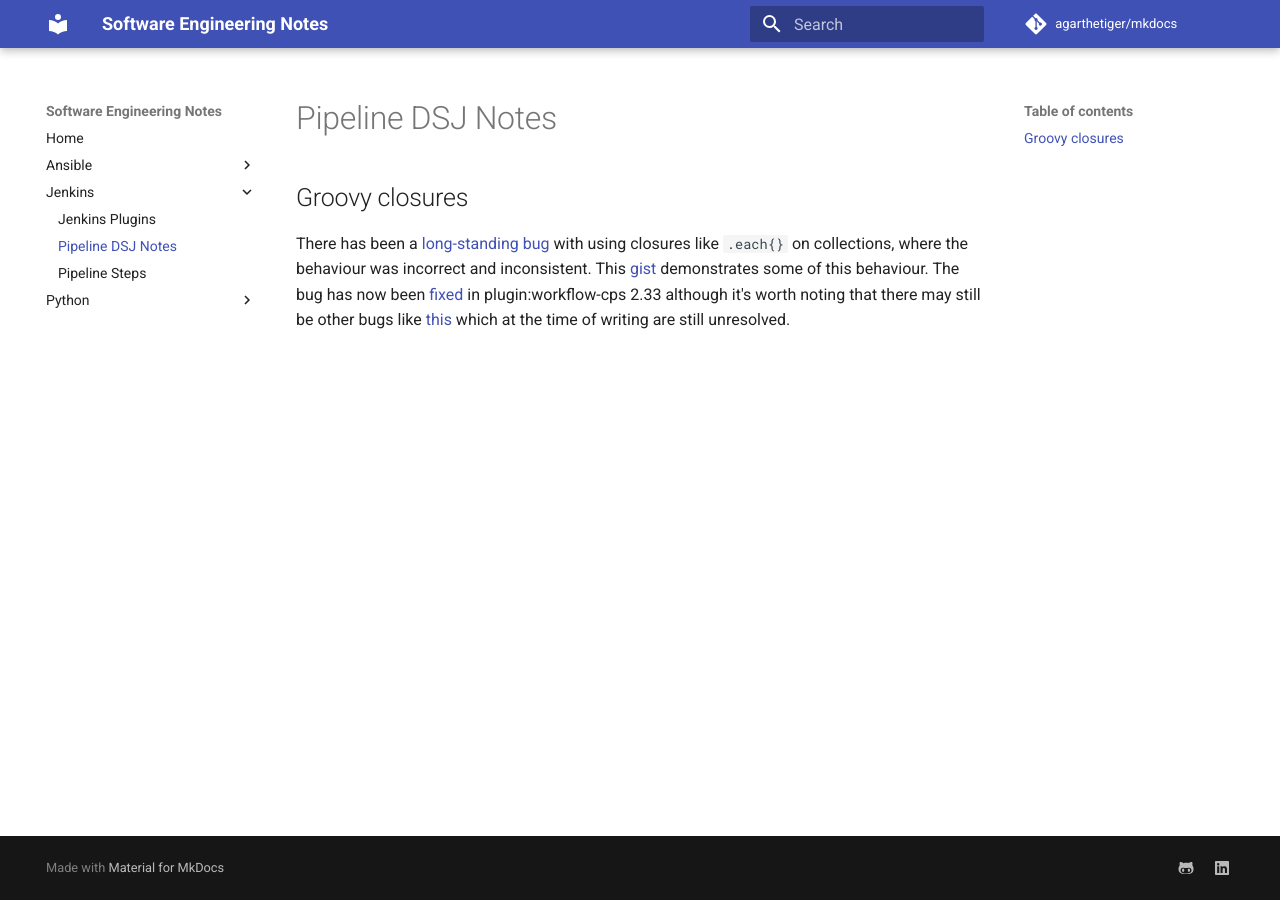
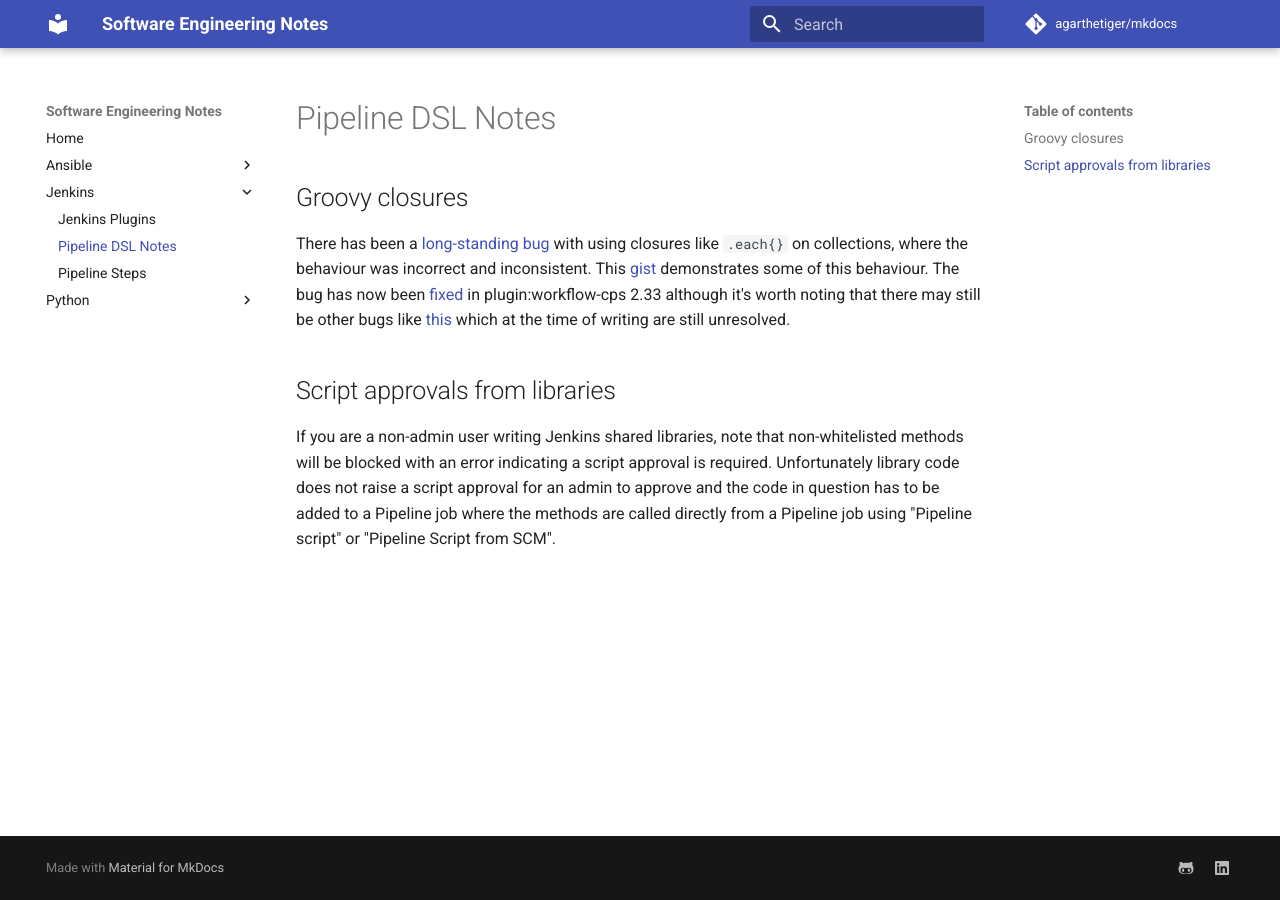
Before and after one commit to agarthetiger/mkdocs, an MkDocs documentation site: the page built from docs/jenkins/PipelineDSL.md, in a window 1280 px wide. Built offline with MkDocs 1.6.1 and Material for MkDocs 9.7.7, drawn with Linux system fonts in a browser that asks for light colours; comment, search, counter and statistics services are not loaded.

Commit message:
Update PipelineDSL.md

```diff
--- a/docs/jenkins/PipelineDSL.md
+++ b/docs/jenkins/PipelineDSL.md
@@ -1,4 +1,7 @@
-# Pipeline DSJ Notes
+# Pipeline DSL Notes
 
 ## Groovy closures
 There has been a [long-standing bug](https://issues.jenkins-ci.org/browse/JENKINS-26481) with using closures like `.each{}` on collections, where the behaviour was incorrect and inconsistent. This [gist](https://gist.github.com/oifland/ab56226d5f0375103141b5fbd7807398) demonstrates some of this behaviour. The bug has now been [fixed](https://github.com/jenkins-infra/jenkins.io/commit/89792a0c8e0a3850f95ec5fe24bbc89f962fb7ed) in plugin:workflow-cps 2.33 although it's worth noting that there may still be other bugs like [this](https://issues.jenkins-ci.org/browse/JENKINS-46749) which at the time of writing are still unresolved.
+
+## Script approvals from libraries
+If you are a non-admin user writing Jenkins shared libraries, note that non-whitelisted methods will be blocked with an error indicating a script approval is required. Unfortunately library code does not raise a script approval for an admin to approve and the code in question has to be added to a Pipeline job where the methods are called directly from a Pipeline job using "Pipeline script" or "Pipeline Script from SCM".
```
